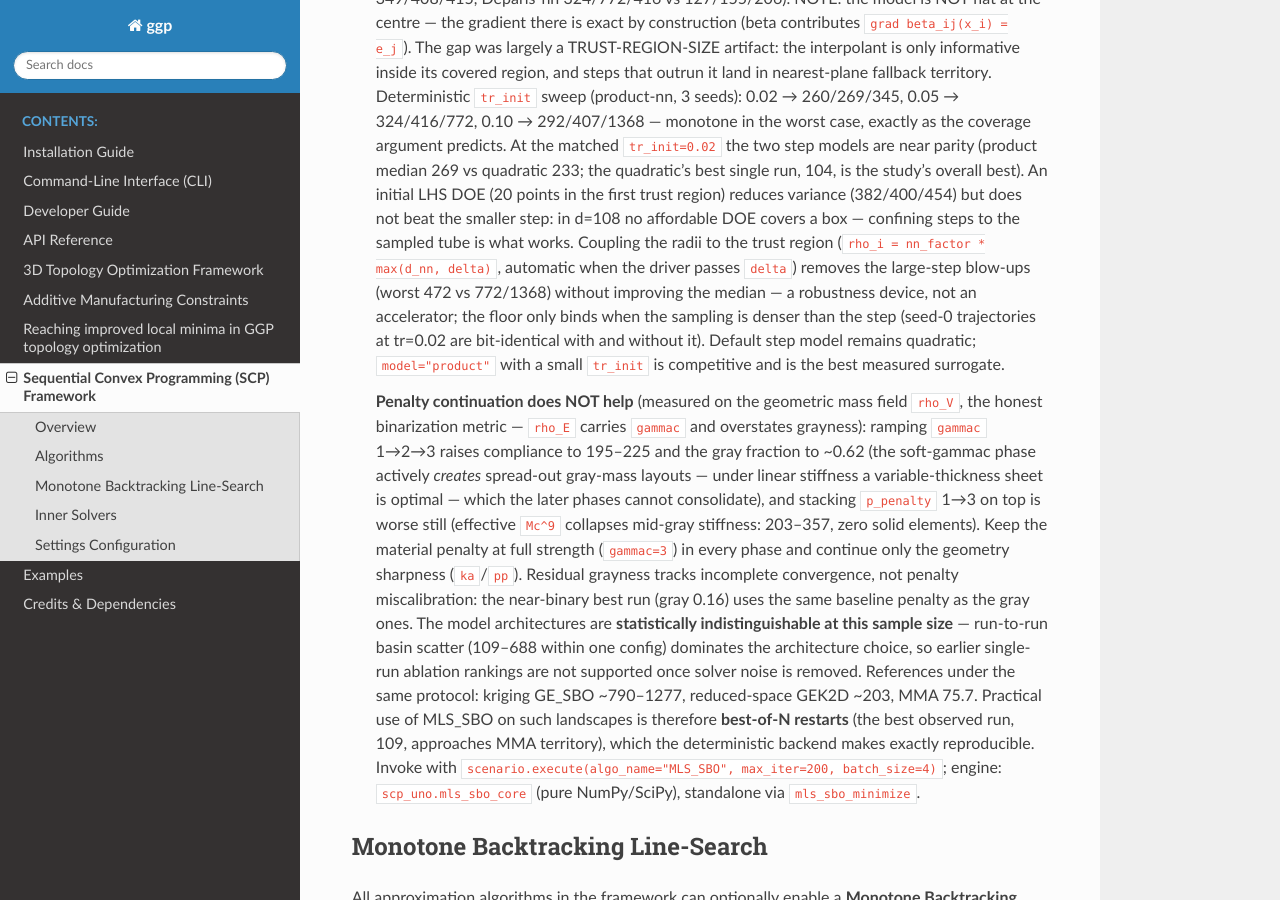
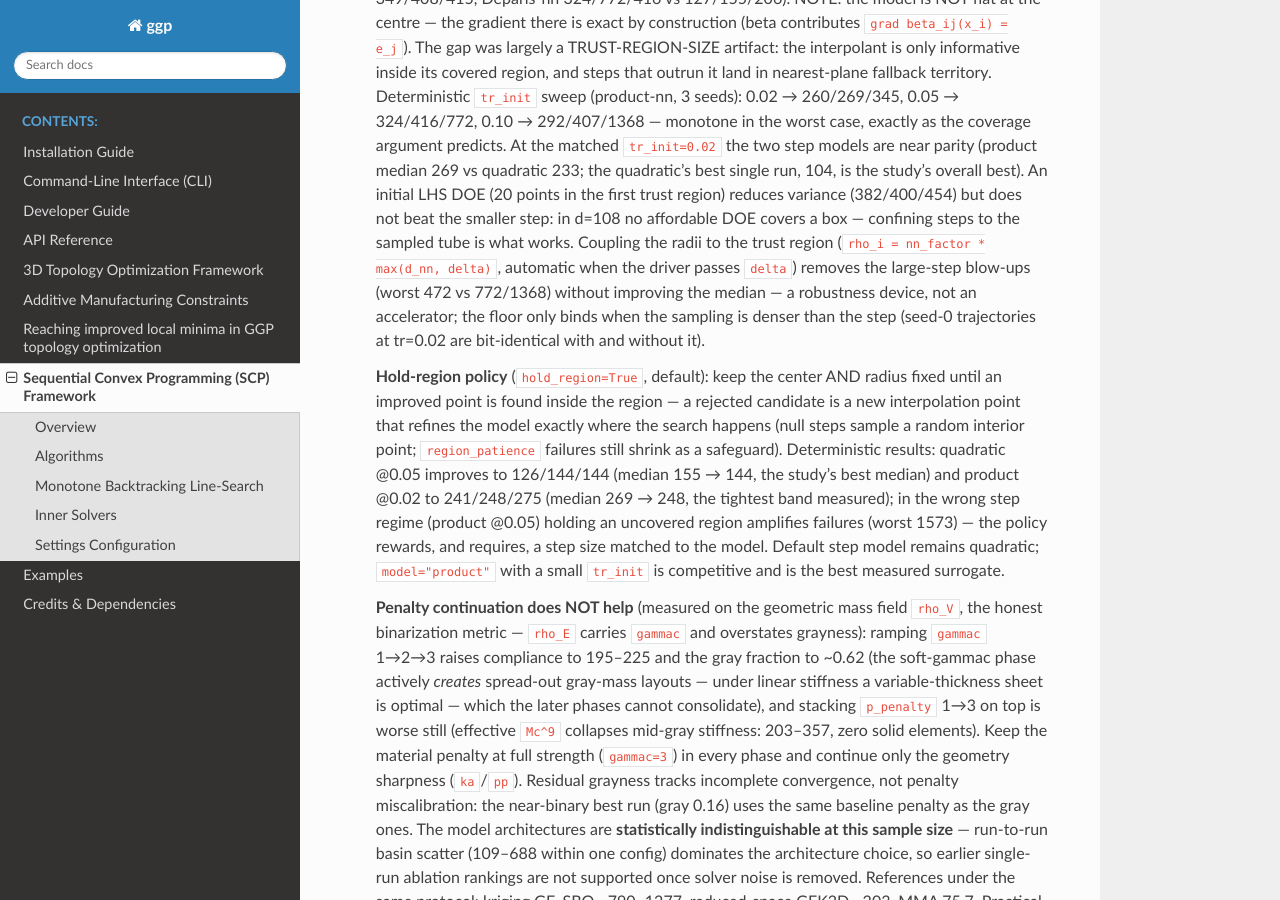
Before and after one commit to SimoneConiglio/generalized_geometry_projection, a Sphinx documentation site: the page built from docs/scp_uno_guide.rst, in a window 1280 px wide and 900 px high, scrolled down 3446 px. Built offline with Sphinx 7.4.7 and the Read the Docs theme 3.1.0, drawn with Linux system fonts in a browser that asks for light colours.

Commit message:
Docs: hold-region results - best medians of the study
Co-Authored-By: Claude Fable 5 <noreply@anthropic.com>
Claude-Session: https://claude.ai/code/session_01CG7waKSaRC4EUnPzca3QFu

```diff
--- a/docs/scp_uno_guide.rst
+++ b/docs/scp_uno_guide.rst
@@ -187,7 +187,19 @@ The framework provides seven major algorithms:
    blow-ups (worst 472 vs 772/1368) without improving the median — a
    robustness device, not an accelerator; the floor only binds when the
    sampling is denser than the step (seed-0 trajectories at tr=0.02 are
-   bit-identical with and without it). Default step model
+   bit-identical with and without it).
+
+   **Hold-region policy** (``hold_region=True``, default): keep the
+   center AND radius fixed until an improved point is found inside the
+   region — a rejected candidate is a new interpolation point that
+   refines the model exactly where the search happens (null steps sample
+   a random interior point; ``region_patience`` failures still shrink as
+   a safeguard). Deterministic results: quadratic @0.05 improves to
+   126/144/144 (median 155 → 144, the study's best median) and product
+   @0.02 to 241/248/275 (median 269 → 248, the tightest band measured);
+   in the wrong step regime (product @0.05) holding an uncovered region
+   amplifies failures (worst 1573) — the policy rewards, and requires, a
+   step size matched to the model. Default step model
    remains quadratic; ``model="product"`` with a small ``tr_init`` is
    competitive and is the best measured surrogate.
 
```
